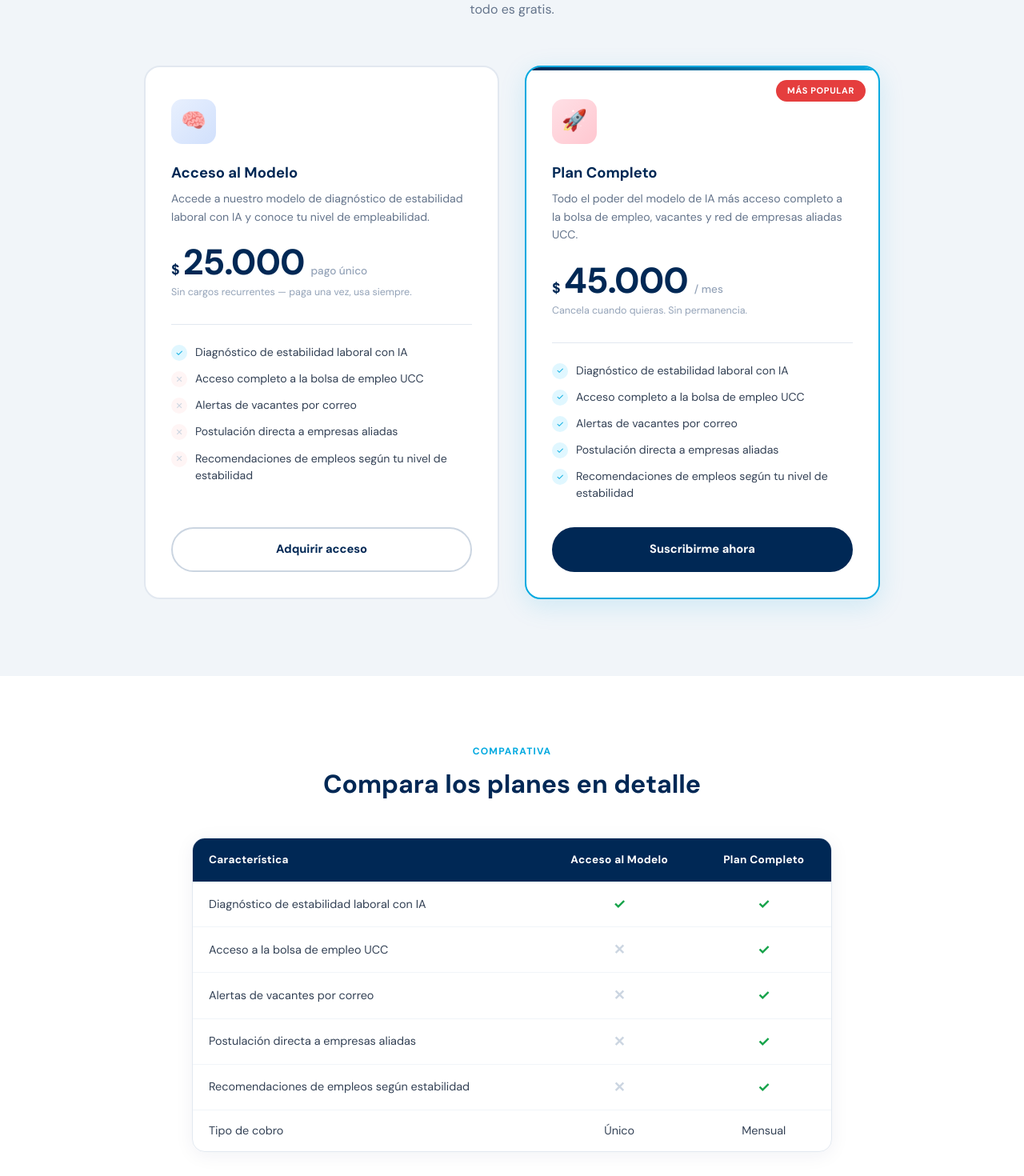
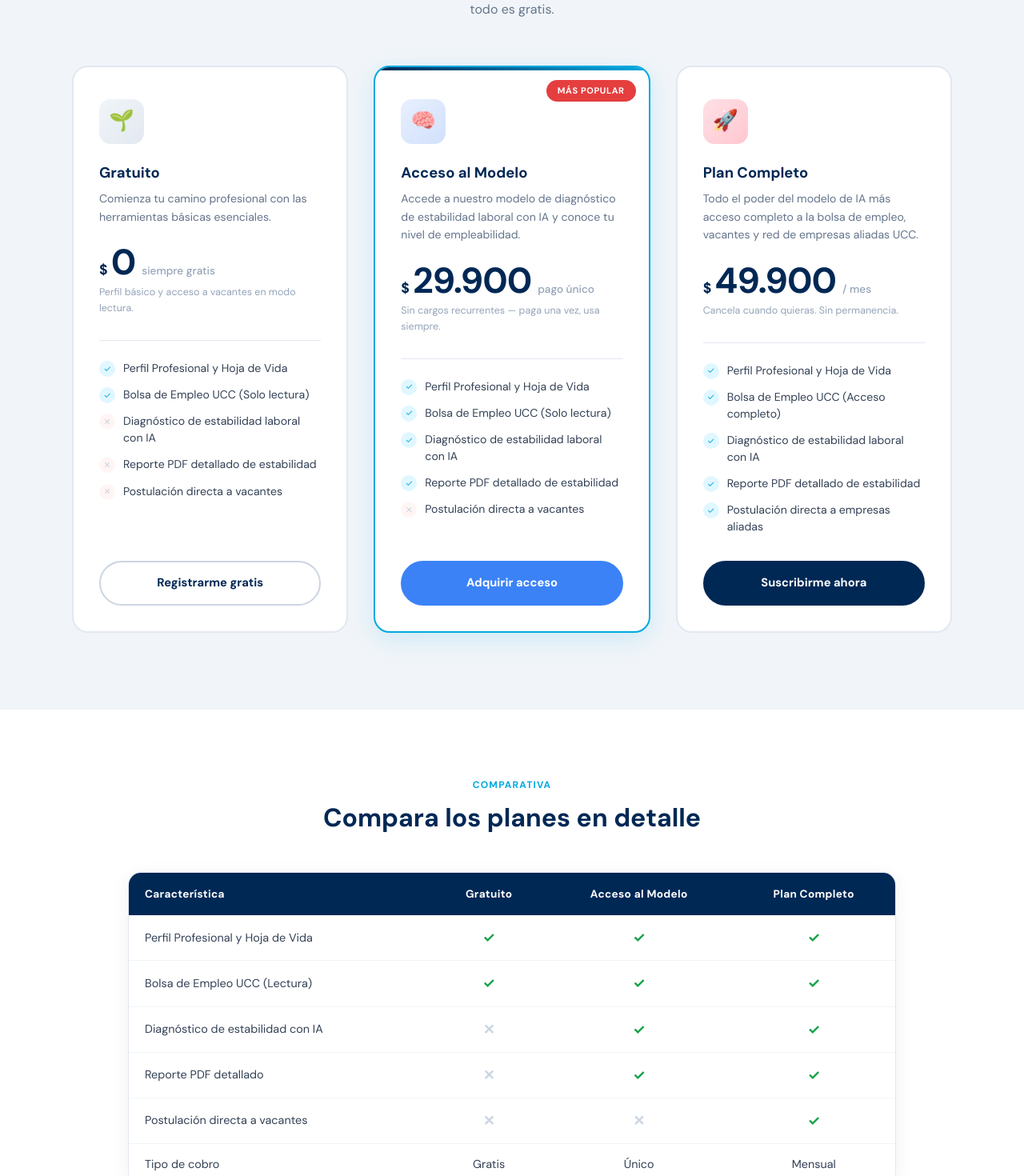
Before and after one commit to Andres0606/proyecto-ia, a Next.js app in the folder Front/: page /planes in a window 1280 px wide. Shown: the part 780-2250 px from the top of the page at 80% size. Built offline with nearby package versions, Linux system fonts and the light colour scheme.

Commit message:
PRUEBA 25

```diff
--- a/Front/app/css/Planes/planes.css
+++ b/Front/app/css/Planes/planes.css
@@ -182,10 +182,10 @@ body {
 
 /* ── Grid de cards ── */
 .planes-pricing__grid {
-  max-width: 920px;
+  max-width: 1100px;
   margin: 0 auto;
   display: grid;
-  grid-template-columns: repeat(2, 1fr);
+  grid-template-columns: repeat(3, 1fr);
   gap: 2rem;
   align-items: stretch;
 }
@@ -253,6 +253,10 @@ body {
   font-size: 1.6rem;
   margin-bottom: 1.4rem;
   flex-shrink: 0;
+}
+
+.plan-card__icon--free {
+  background: linear-gradient(135deg, #f1f5f9, #e2e8f0);
 }
 
 .plan-card__icon--basic {
@@ -392,6 +396,19 @@ body {
   box-shadow: 0 4px 16px rgba(0, 40, 85, 0.1);
 }
 
+.plan-card__cta--blue {
+  background: #3b82f6;
+  color: var(--white);
+  border-color: #3b82f6;
+}
+
+.plan-card__cta--blue:hover {
+  background: #2563eb;
+  border-color: #2563eb;
+  transform: translateY(-2px);
+  box-shadow: 0 6px 24px rgba(59, 130, 246, 0.3);
+}
+
 .plan-card__cta--red {
   background: var(--ucc-navy);
   color: var(--white);
@@ -438,7 +455,7 @@ body {
 
 /* ── Table ── */
 .planes-compare__table-wrap {
-  max-width: 800px;
+  max-width: 960px;
   margin: 0 auto;
   border-radius: 16px;
   overflow: hidden;
--- a/Front/app/planes/page.tsx
+++ b/Front/app/planes/page.tsx
@@ -8,41 +8,61 @@ import "../css/Planes/planes.css";
 // ── Datos de planes ──────────────────────────────────────────────────────────
 const PLANES = [
   {
+    id: "gratuito",
+    name: "Gratuito",
+    desc: "Comienza tu camino profesional con las herramientas básicas esenciales.",
+    price: "0",
+    period: "siempre gratis",
+    note: "Perfil básico y acceso a vacantes en modo lectura.",
+    icon: "🌱",
+    iconClass: "plan-card__icon--free",
+    popular: false,
+    features: [
+      { text: "Perfil Profesional y Hoja de Vida", included: true },
+      { text: "Bolsa de Empleo UCC (Solo lectura)", included: true },
+      { text: "Diagnóstico de estabilidad laboral con IA", included: false },
+      { text: "Reporte PDF detallado de estabilidad", included: false },
+      { text: "Postulación directa a vacantes", included: false },
+    ],
+    cta: "Registrarme gratis",
+    ctaClass: "plan-card__cta--outline",
+  },
+  {
     id: "modelo",
     name: "Acceso al Modelo",
     desc: "Accede a nuestro modelo de diagnóstico de estabilidad laboral con IA y conoce tu nivel de empleabilidad.",
-    price: "25.000",
+    price: "29.900",
     period: "pago único",
     note: "Sin cargos recurrentes — paga una vez, usa siempre.",
     icon: "🧠",
     iconClass: "plan-card__icon--basic",
-    popular: false,
+    popular: true,
     features: [
+      { text: "Perfil Profesional y Hoja de Vida", included: true },
+      { text: "Bolsa de Empleo UCC (Solo lectura)", included: true },
       { text: "Diagnóstico de estabilidad laboral con IA", included: true },
-      { text: "Acceso completo a la bolsa de empleo UCC", included: false },
-      { text: "Alertas de vacantes por correo", included: false },
-      { text: "Postulación directa a empresas aliadas", included: false },
-      { text: "Recomendaciones de empleos según tu nivel de estabilidad", included: false },
+      { text: "Reporte PDF detallado de estabilidad", included: true },
+      { text: "Postulación directa a vacantes", included: false },
     ],
     cta: "Adquirir acceso",
-    ctaClass: "plan-card__cta--outline",
+    ctaClass: "plan-card__cta--blue",
   },
   {
     id: "completo",
     name: "Plan Completo",
     desc: "Todo el poder del modelo de IA más acceso completo a la bolsa de empleo, vacantes y red de empresas aliadas UCC.",
-    price: "45.000",
+    price: "49.900",
     period: "/ mes",
     note: "Cancela cuando quieras. Sin permanencia.",
     icon: "🚀",
     iconClass: "plan-card__icon--pro",
-    popular: true,
+    popular: false,
     features: [
+      { text: "Perfil Profesional y Hoja de Vida", included: true },
+      { text: "Bolsa de Empleo UCC (Acceso completo)", included: true },
       { text: "Diagnóstico de estabilidad laboral con IA", included: true },
-      { text: "Acceso completo a la bolsa de empleo UCC", included: true },
-      { text: "Alertas de vacantes por correo", included: true },
+      { text: "Reporte PDF detallado de estabilidad", included: true },
       { text: "Postulación directa a empresas aliadas", included: true },
-      { text: "Recomendaciones de empleos según tu nivel de estabilidad", included: true },
     ],
     cta: "Suscribirme ahora",
     ctaClass: "plan-card__cta--red",
@@ -50,12 +70,12 @@ const PLANES = [
 ];
 
 const COMPARATIVA = [
-  { feature: "Diagnóstico de estabilidad laboral con IA", modelo: true, completo: true },
-  { feature: "Acceso a la bolsa de empleo UCC", modelo: false, completo: true },
-  { feature: "Alertas de vacantes por correo", modelo: false, completo: true },
-  { feature: "Postulación directa a empresas aliadas", modelo: false, completo: true },
-  { feature: "Recomendaciones de empleos según estabilidad", modelo: false, completo: true },
-  { feature: "Tipo de cobro", modelo: "Único", completo: "Mensual" },
+  { feature: "Perfil Profesional y Hoja de Vida", gratuito: true, modelo: true, completo: true },
+  { feature: "Bolsa de Empleo UCC (Lectura)", gratuito: true, modelo: true, completo: true },
+  { feature: "Diagnóstico de estabilidad con IA", gratuito: false, modelo: true, completo: true },
+  { feature: "Reporte PDF detallado", gratuito: false, modelo: true, completo: true },
+  { feature: "Postulación directa a vacantes", gratuito: false, modelo: false, completo: true },
+  { feature: "Tipo de cobro", gratuito: "Gratis", modelo: "Único", completo: "Mensual" },
 ];
 
 const FAQS = [
@@ -189,14 +209,26 @@ function Comparativa() {
           <thead>
             <tr>
               <th>Característica</th>
+              <th>Gratuito</th>
               <th>Acceso al Modelo</th>
               <th>Plan Completo</th>
             </tr>
           </thead>
           <tbody>
-            {COMPARATIVA.map((row, i) => (
+            {COMPARATIVA.map((row: any, i) => (
               <tr key={i}>
                 <td>{row.feature}</td>
+                <td>
+                  {typeof row.gratuito === "boolean" ? (
+                    row.gratuito ? (
+                      <span className="compare-check">✓</span>
+                    ) : (
+                      <span className="compare-cross">✕</span>
+                    )
+                  ) : (
+                    <span>{row.gratuito}</span>
+                  )}
+                </td>
                 <td>
                   {typeof row.modelo === "boolean" ? (
                     row.modelo ? (
```
